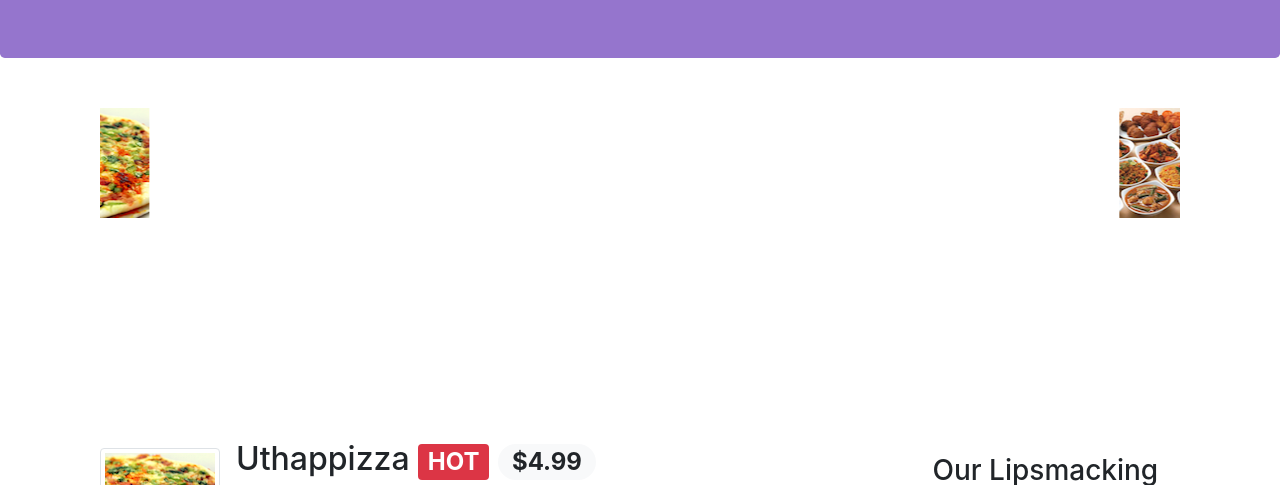
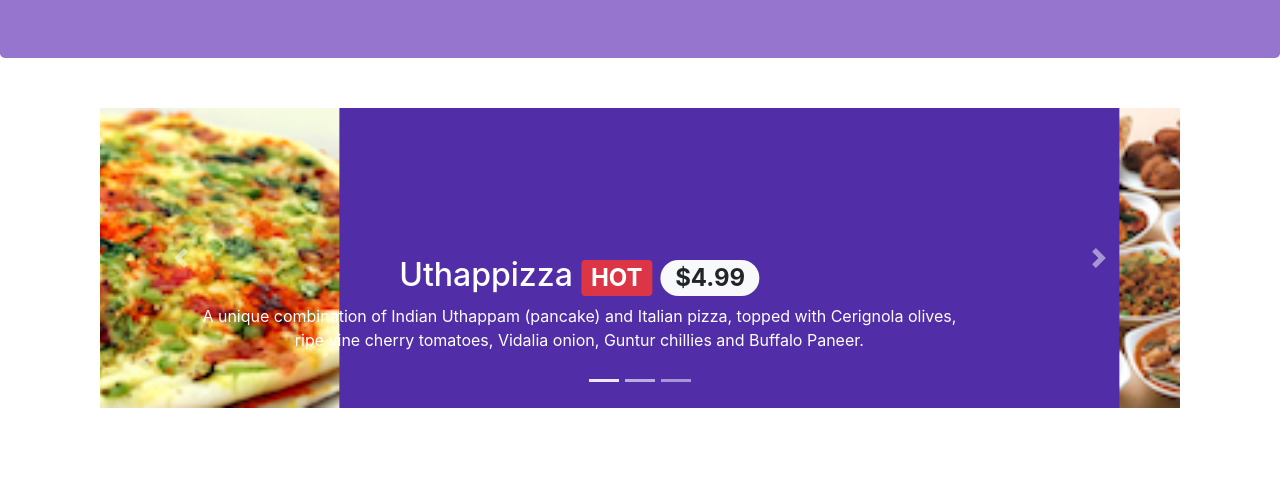
Before and after one commit to x-claimer/Bootstrap_Handson, a website: page index.html in a window 1280 px wide. Shown: the part 276-761 px from the top of the page. Drawn offline with nearby package versions, Linux system fonts and the light colour scheme.

Commit message:
Update styles.css

```diff
--- a/css/styles.css
+++ b/css/styles.css
@@ -48,3 +48,19 @@ body{
     border-bottom: 1px solid #ddd;
     padding:10px;
 }
+
+.carousel{
+    background: #512DA8;
+
+}
+
+.carousel-item{
+    height: 300px;
+}
+
+.carousel-item img{
+    position: absolute;
+    top: 0;
+    left:0;
+    min-height:300px;
+}
```
